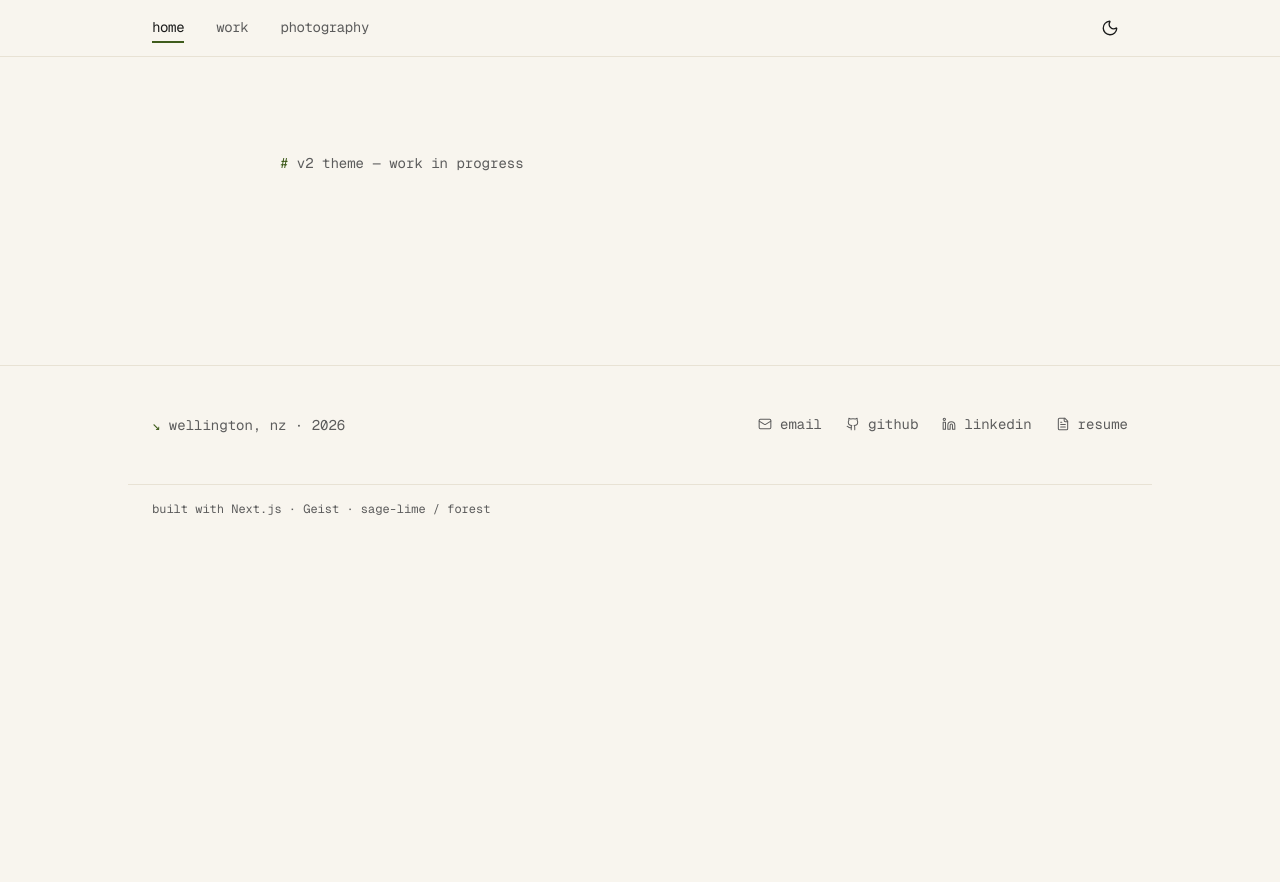
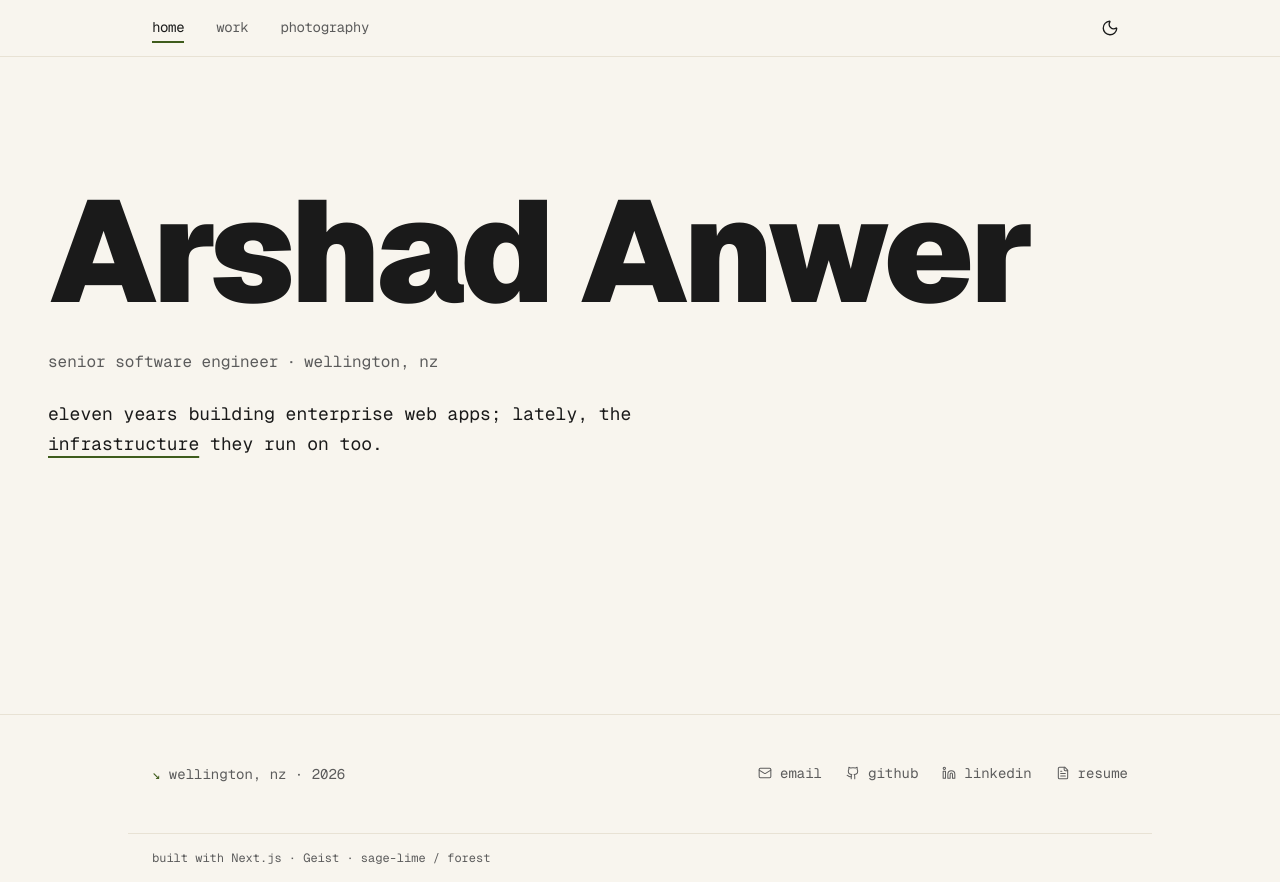
Before and after one commit to Arshanwer/portfolio, a Next.js app: page / in a window 1280 px wide. Before the commit the page ends 800 px from the top, so only its background shows below. Built offline with nearby package versions, Linux system fonts and the light colour scheme.

Commit message:
feat: home hero — oversized name, role, summary with accent underline

```diff
--- a/src/app/page.tsx
+++ b/src/app/page.tsx
@@ -1,10 +1,5 @@
+import Hero from "@/components/Hero";
+
 export default function Home() {
-	return (
-		<div className="mx-auto max-w-3xl px-6 py-24">
-			<p className="text-sm text-muted">
-				<span className="text-accent">#</span> v2 theme — work in
-				progress
-			</p>
-		</div>
-	);
+	return <Hero />;
 }
--- /dev/null
+++ b/src/components/Hero.tsx
@@ -0,0 +1,27 @@
+export default function Hero() {
+	return (
+		<section className="px-6 pt-20 pb-24 sm:px-8 sm:pt-28 sm:pb-32 lg:px-12 lg:pt-32 lg:pb-40">
+			<h1 className="font-sans text-display-hero font-black leading-[0.92] tracking-tight text-foreground">
+				Arshad Anwer
+			</h1>
+			<p className="mt-8 text-sm leading-relaxed text-muted sm:text-base">
+				senior software engineer
+				<span
+					className="mx-2 hidden sm:inline"
+					aria-hidden="true"
+				>
+					·
+				</span>
+				<br className="sm:hidden" />
+				wellington, nz
+			</p>
+			<p className="mt-6 max-w-2xl text-base leading-relaxed text-foreground sm:text-lg">
+				eleven years building enterprise web apps; lately, the{" "}
+				<span className="underline decoration-accent decoration-2 underline-offset-[6px]">
+					infrastructure
+				</span>{" "}
+				they run on too.
+			</p>
+		</section>
+	);
+}
```
